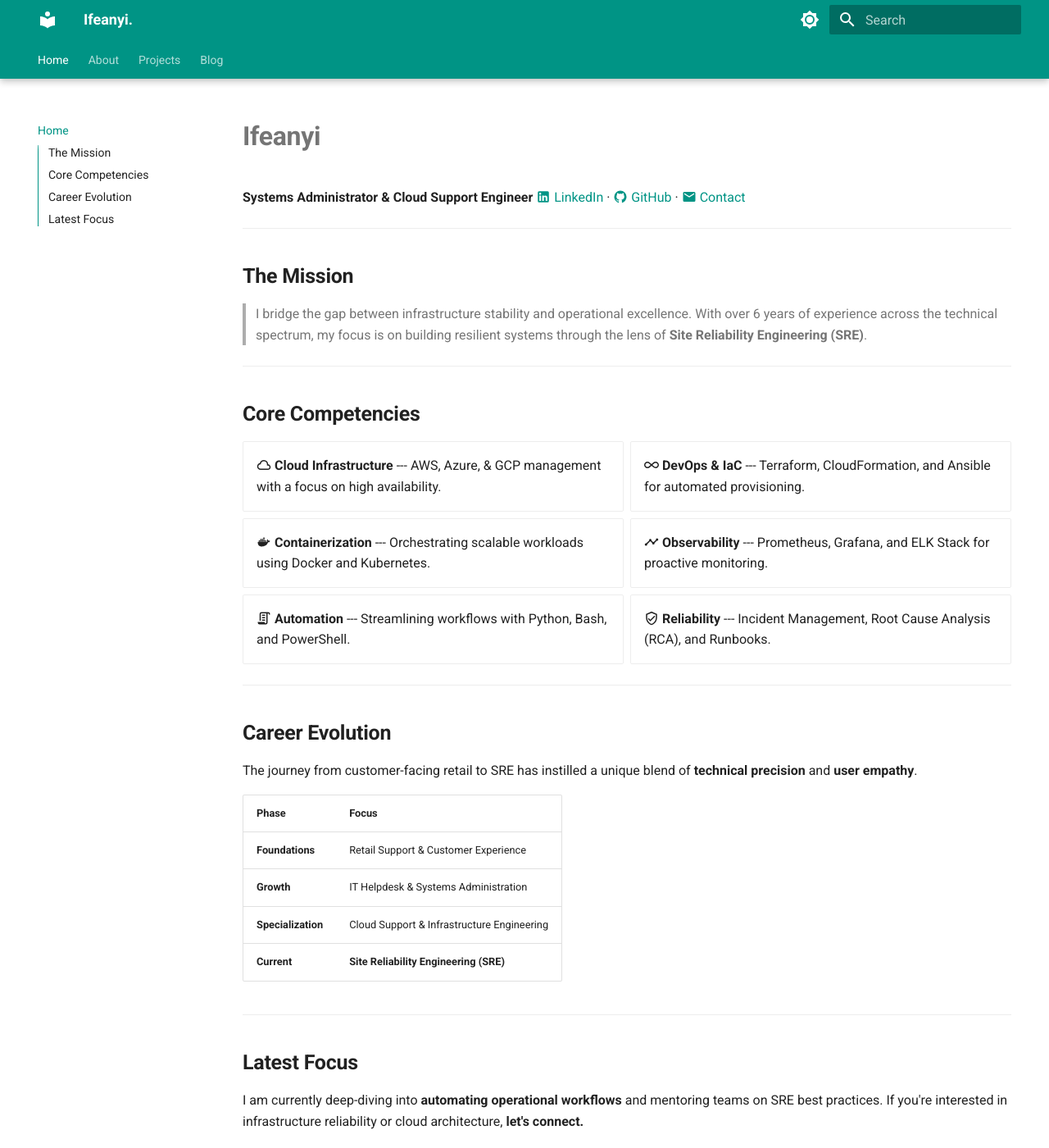
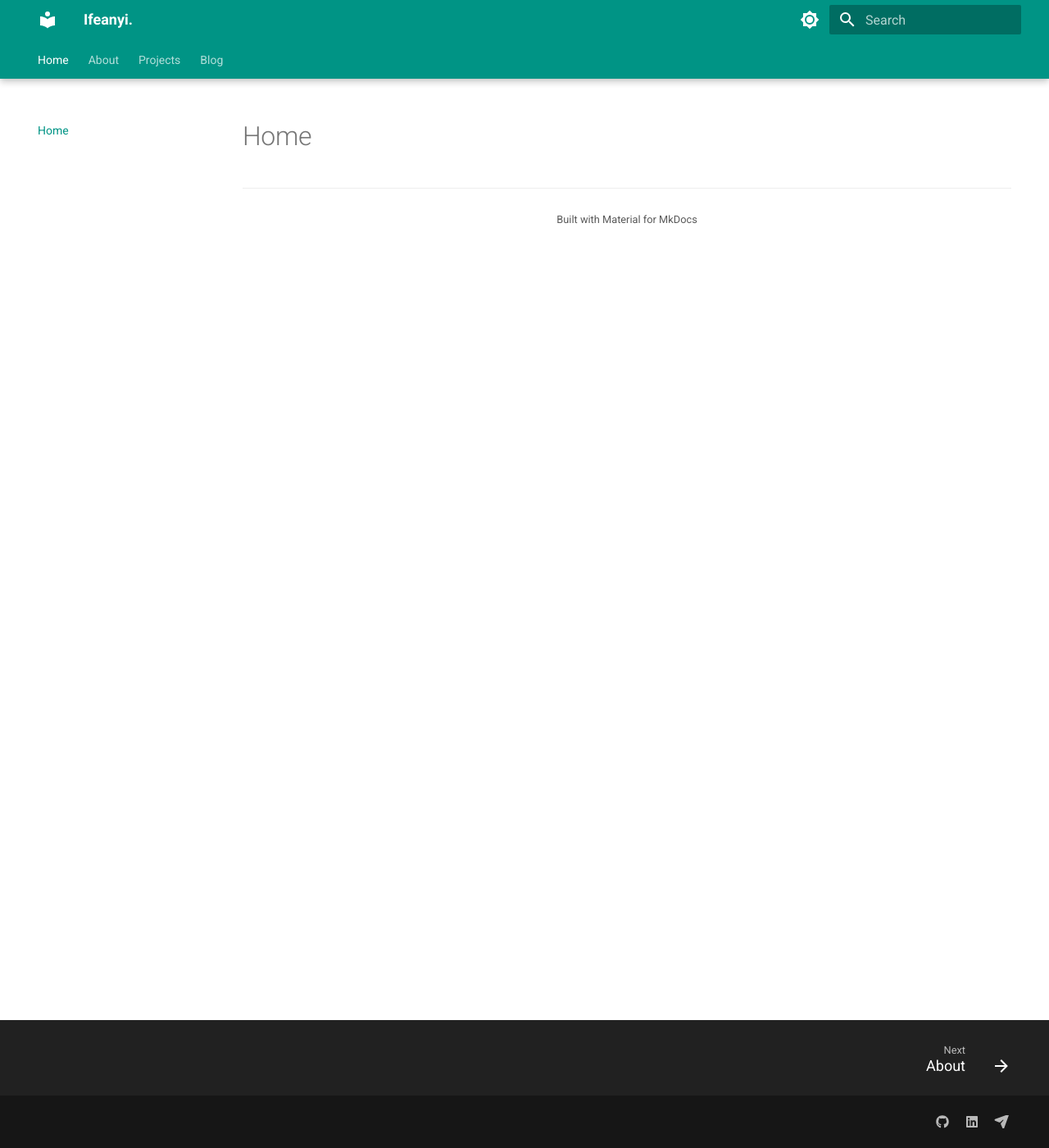
Before and after one commit to Ifeanyi-Asonye/Mysite, an MkDocs documentation site: the page built from docs/index.md, in a window 1280 px wide and 1400 px high. Shown: the whole window at 82% size. Built offline with MkDocs 1.6.1 and Material for MkDocs 9.7.7, drawn with Linux system fonts in a browser that asks for light colours.

Commit message:
update docs and mkdocs.yml

```diff
--- a/docs/index.md
+++ b/docs/index.md
@@ -3,65 +3,7 @@ hide:
   - toc
 ---
 
-# **Ifeanyi**
 
-**Systems Administrator & Cloud Support Engineer** [:material-linkedin: LinkedIn](https://linkedin.com/in/yourprofile) · [:material-github: GitHub](https://github.com/yourhandle) · [:material-email: Contact](mailto:your@email.com)
-
----
-
-## **The Mission**
-
-> I bridge the gap between infrastructure stability and operational excellence. With over 6 years of experience across the technical spectrum, my focus is on building resilient systems through the lens of **Site Reliability Engineering (SRE)**.
-
----
-
-## **Core Competencies**
-
-<div class="grid cards" markdown>
-
--   :material-cloud-outline: __Cloud Infrastructure__
-    ---
-    AWS, Azure, & GCP management with a focus on high availability.
-
--   :material-infinity: __DevOps & IaC__
-    ---
-    Terraform, CloudFormation, and Ansible for automated provisioning.
-
--   :material-docker: __Containerization__
-    ---
-    Orchestrating scalable workloads using Docker and Kubernetes.
-
--   :material-chart-timeline-variant: __Observability__
-    ---
-    Prometheus, Grafana, and ELK Stack for proactive monitoring.
-
--   :material-script-text-outline: __Automation__
-    ---
-    Streamlining workflows with Python, Bash, and PowerShell.
-
--   :material-shield-check-outline: __Reliability__
-    ---
-    Incident Management, Root Cause Analysis (RCA), and Runbooks.
-
-</div>
-
----
-
-## **Career Evolution**
-
-The journey from customer-facing retail to SRE has instilled a unique blend of **technical precision** and **user empathy**.
-
-| Phase | Focus |
-| :--- | :--- |
-| **Foundations** | Retail Support & Customer Experience |
-| **Growth** | IT Helpdesk & Systems Administration |
-| **Specialization** | Cloud Support & Infrastructure Engineering |
-| **Current** | **Site Reliability Engineering (SRE)** |
-
----
-
-## **Latest Focus**
-I am currently deep-diving into **automating operational workflows** and mentoring teams on SRE best practices. If you're interested in infrastructure reliability or cloud architecture, **let's connect.**
 
 ---
 <p align="center">
--- a/mkdocs.yml
+++ b/mkdocs.yml
@@ -62,9 +62,7 @@ plugins:
 
 markdown_extensions:
   - admonition
-  - codehilite
   - footnotes
-  - meta
   - attr_list
   - md_in_html
   - pymdownx.emoji:
```
Also changed, not shown: docs/about.md (+0 -2 lines).
